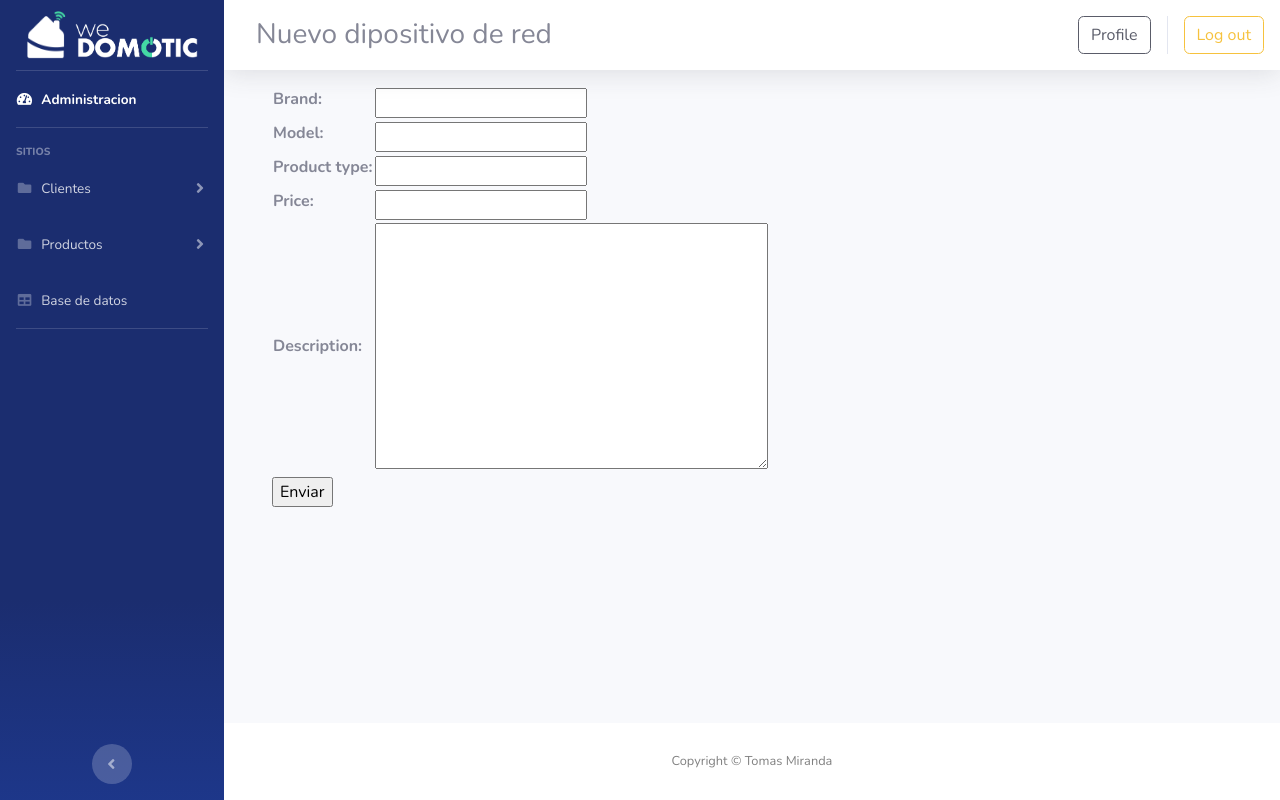
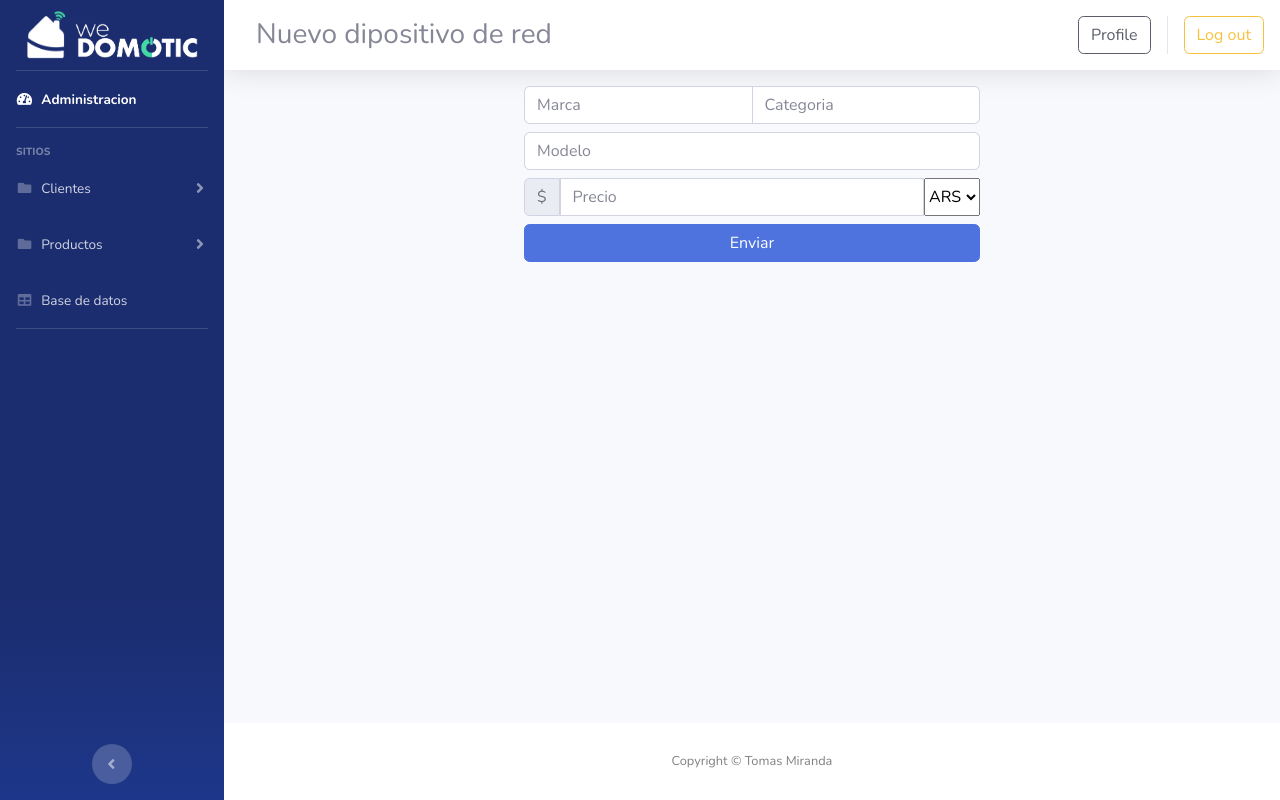
Before and after one commit to tmiranda8/Miranda-Tomas-50215, a Django app: page /addnetdevice/ in a window 1280 px wide. Run offline with Django 4.2, Linux system fonts and the light colour scheme; the visitor is signed in with stand-in values (Sample User, id 1); some libraries are stand-ins or nearby versions.

Commit message:
minor graphic improvements

```diff
--- a/config/static/css/styles.css
+++ b/config/static/css/styles.css
@@ -13,3 +13,9 @@
     max-width: 123px;
     max-height: 35px;
 }
+.login-img{
+    background-image: url(../img/login.png);
+    background-position:center;
+    background-repeat: no-repeat;
+    background-size: contain;
+}
--- a/products/forms.py
+++ b/products/forms.py
@@ -1,12 +1,18 @@
 from django import forms
 
 class AddDevice(forms.Form):
-    brand = forms.CharField(max_length=32)
-    model = forms.CharField(max_length=32)
-    product_type = forms.CharField(max_length=32)
-    price = forms.IntegerField(required=False)
-    description = forms.CharField(max_length=255, required=False, widget=forms.Textarea)
-
+    brand = forms.CharField(max_length=32, widget=forms.TextInput(attrs={'class': 'form-control', 'id':'brand','placeholder':'Marca'}))
+    model = forms.CharField(max_length=32, widget=forms.TextInput(attrs={'class': 'form-control', 'id':'model','placeholder':'Modelo'}))
+    product_type = forms.CharField(max_length=32, widget=forms.TextInput(attrs={'class': 'form-control', 'id':'product_type','placeholder':'Categoria'}))
+    price = forms.IntegerField(required=False, widget=forms.TextInput(attrs={'class': 'form-control', 'id':'price','placeholder':'Precio'}))
+    description = forms.CharField(max_length=255, required=False, widget=forms.Textarea(attrs={'class': 'form-control', 'id':'description','placeholder':'Descripcion'}))
+    def __init__(self,*args, **kwargs):
+        super(AddDevice, self).__init__(*args, **kwargs)
+        self.fields['brand'].label = ''
+        self.fields['model'].label = ''
+        self.fields['product_type'].label = ''
+        self.fields['price'].label = ''
+        self.fields['description'].label = ''
 class AddNetworkDevice(AddDevice):
     pass
 
--- a/products/templates/sites/network.html
+++ b/products/templates/sites/network.html
@@ -14,11 +14,24 @@ Nuevo dipositivo de red
 <p style="color: red;"> Error </p>
 {% endif %}
 <div class="d-flex flex-column">
-    <div class="container-fluid">
-        <div class="column">
-            <form action="" method="POST"> {% csrf_token %}
-                <table>{{ form }}</table>
-                <input type="submit" value="Enviar">
+    <div class="container-fluid d-flex justify-content-center">
+        <div class = 'col-12 col-md-9 col-xl-6'>
+                <div class="input-group mb-2">
+                    {{form.brand}}
+                    {{form.product_type}}
+                </div>
+                <div class="input-group mb-2">
+                    {{form.model}}
+                </div>
+                <div class="input-group mb-2">
+                    <span class="input-group-text" style = 'border-top-right-radius:0;border-bottom-right-radius:0'>$</span>
+                    {{form.price}}
+                    <select class="form-select">
+                        <option selected>ARS</option>
+                        <option value="usd">USD</option>
+                    </select>
+                </div>
+                <input type="submit" value="Enviar" class = 'btn btn-primary btn-block'>
             </form>
         </div>
     </div>
--- a/users/templates/users/login.html
+++ b/users/templates/users/login.html
@@ -16,6 +16,7 @@ NO HEREDA DE INDEX
     <link href={% static "vendor/fontawesome-free/css/all.min.css" %} rel="stylesheet" type="text/css">
     <link href="https://fonts.googleapis.com/css?family=Nunito:200,200i,300,300i,400,400i,600,600i,700,700i,800,800i,900,900i" rel="stylesheet">
     <link href={% static "css/sb-admin-2.min.css" %} rel="stylesheet">
+    <link href = {% static "css/styles.css" %} rel="stylesheet">
     <link rel="icon" href={% static "img/favicon.ico" %} type="image/x-icon">
 </head>
 
@@ -28,11 +29,12 @@ NO HEREDA DE INDEX
                     <div class="card-body p-0">
                         <!-- Nested Row within Card Body -->
                         <div class="row">
-                            <div class="col-lg-6 d-none d-lg-block bg-login-image"></div>
+                            <div class="col-lg-6 d-none d-lg-block login-img">
+                            </div>
                             <div class="col-lg-6">
                                 <div class="p-5">
                                     <div class="text-center">
-                                        <h1 class="h4 text-gray-900 mb-4">Bienvenido</h1>
+                                        <a href={% url "homepage" %} style = 'text-decoration:none'><h1 class="h4 text-gray-900 mb-4">Bienvenido</h1></a>
                                     </div>
                                     <form class="user" action={% url "login" %} method="POST"> {% csrf_token %}
                                         <div class="form-group">
--- a/users/templates/users/signup.html
+++ b/users/templates/users/signup.html
@@ -16,6 +16,7 @@ NO HEREDA DE INDEX
     <link href={% static "vendor/fontawesome-free/css/all.min.css" %} rel="stylesheet" type="text/css">
     <link href="https://fonts.googleapis.com/css?family=Nunito:200,200i,300,300i,400,400i,600,600i,700,700i,800,800i,900,900i" rel="stylesheet">
     <link href={% static "css/sb-admin-2.min.css" %} rel="stylesheet">
+    <link href = {% static "css/styles.css" %} rel="stylesheet">
     <link rel="icon" href={% static "img/favicon.ico" %} type="image/x-icon">
 </head>
 
@@ -25,11 +26,12 @@ NO HEREDA DE INDEX
             <div class="card-body p-0">
                 <!-- Nested Row within Card Body -->
                 <div class="row">
-                    <div class="col-lg-5 d-none d-lg-block bg-register-image"></div>
+                    <div class="col-lg-5 d-none d-lg-block login-img">
+                    </div>
                     <div class="col-lg-7">
                         <div class="p-5">
                             <div class="text-center">
-                                <h1 class="h4 text-gray-900 mb-4">Crea tu cuenta</h1>
+                                <a href={% url "homepage" %} style = 'text-decoration:none'><h1 class="h4 text-gray-900 mb-4">Crea tu cuenta</h1></a>
                             </div>
                             <form class="user" action={% url "signup" %} method="POST"> {% csrf_token %}
                                 <div class="form-group row">
```
Also changed, not shown: products/templates/sites/database.html (+4 -4 lines), README.md, config/static/img/login.png (added).
